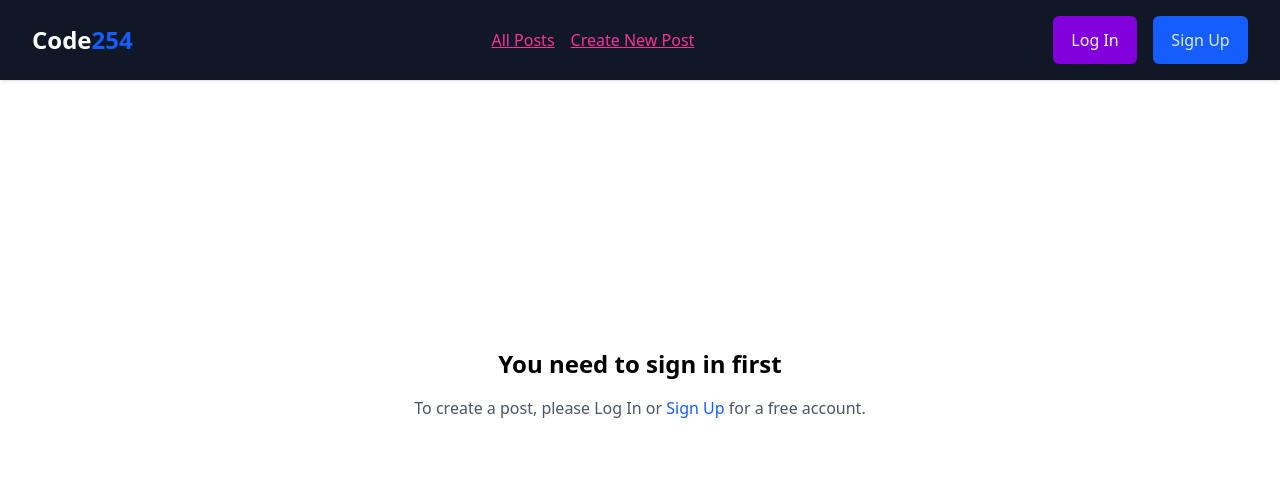
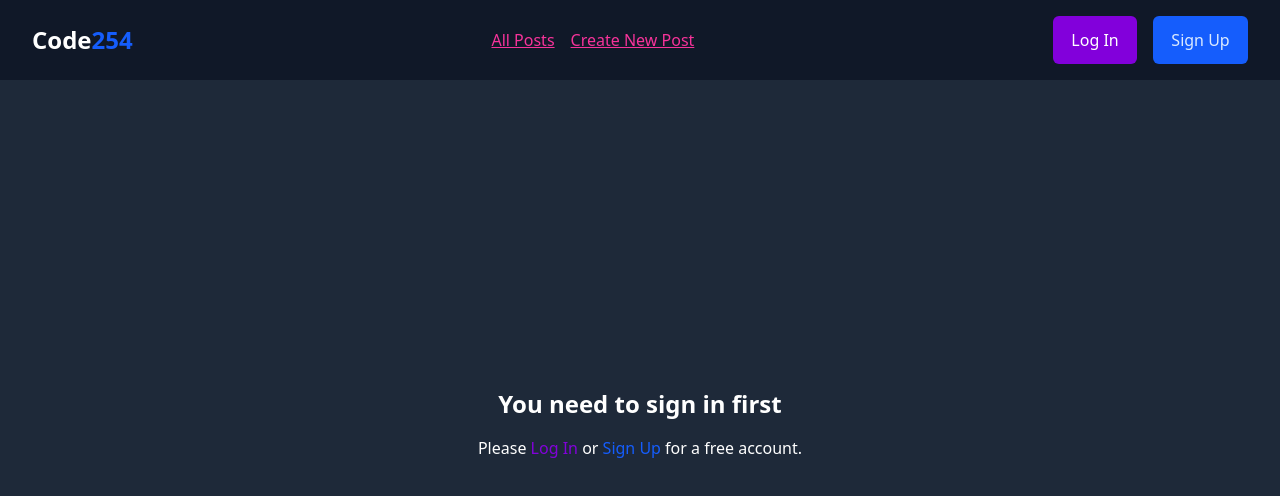
Before and after one commit to saidibnali19/code254, a Next.js app: page /auth-required in a window 1280 px wide. Shown: the top 496 px of the page. Built offline with nearby package versions, Linux system fonts and the light colour scheme.

Commit message:
improve typography for auth-required page

```diff
--- a/src/app/auth-required/page.tsx
+++ b/src/app/auth-required/page.tsx
@@ -2,7 +2,6 @@
 
 import LoginButton from "@/components/auth/LoginButton";
 import SignUpButton from "@/components/auth/SignUpButton";
-import Link from "next/link";
 import { useSearchParams } from "next/navigation";
 
 export default function AuthRequiredPage() {
@@ -12,11 +11,11 @@ export default function AuthRequiredPage() {
   const logInHref = `/login?redirect=${encodeURIComponent(redirect)}`;
   const signUpHref = `/signup?redirect=${encodeURIComponent(redirect)}`;
   return (
-    <div className="flex h-[80vh] flex-col items-center justify-center space-y-4 text-center">
+    <div className="bg-base-300 text-base-400 flex min-h-[calc(100dvh-5rem)] flex-col items-center justify-center space-y-4 text-center">
       <h2 className="text-2xl font-semibold">You need to sign in first</h2>
-      <p className="text-gray-600">
-        To create a post, please <LoginButton href={logInHref} variant="link" />{" "}
-        or <SignUpButton href={signUpHref} variant="link" /> for a free account.
+      <p>
+        Please <LoginButton href={logInHref} variant="link" /> or{" "}
+        <SignUpButton href={signUpHref} variant="link" /> for a free account.
       </p>
       <div className="mt-4 flex gap-4"></div>
     </div>
--- a/src/app/globals.css
+++ b/src/app/globals.css
@@ -53,6 +53,10 @@
     @apply text-gray-50;
   }
 
+  .text-secondary {
+    @apply text-purple-700;
+  }
+
   .text-accent {
     @apply text-pink-500;
   }
--- a/src/components/auth/LoginButton.tsx
+++ b/src/components/auth/LoginButton.tsx
@@ -12,7 +12,7 @@ export default function LoginButton({
     styles = "btn btn-secondary";
   } else {
     styles =
-      "hover:underline hover:decoration-2 focus-visible:underline focus-visible:decoration-2";
+      "hover:underline text-secondary hover:decoration-2 focus-visible:underline focus-visible:decoration-2";
   }
   return (
     <Link href={href} className={`${styles}`}>
```
